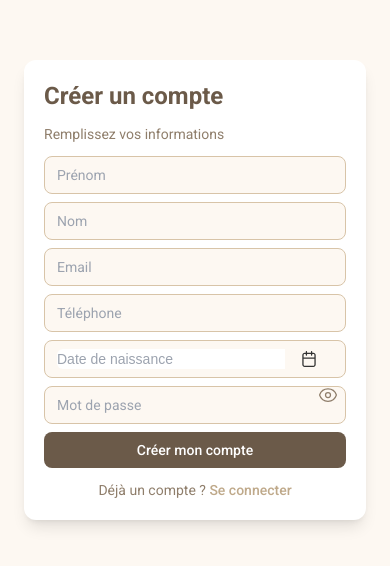
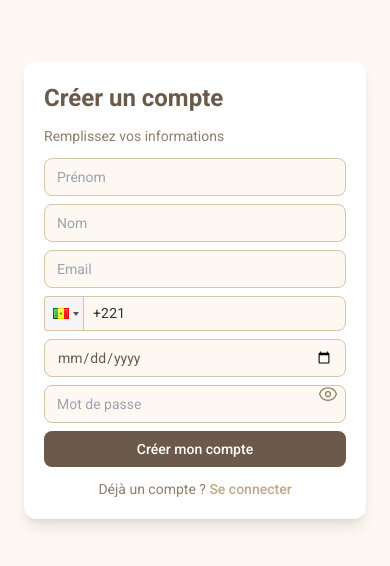
Before and after one commit to antaseck27/Tache-21-Frontt, a React (Vite) app: page /signup in a window 390 px wide. Shown: the part 132-698 px from the top of the page. Built offline with nearby package versions, Linux system fonts and the light colour scheme; a web font is replaced by a local one.

Commit message:
update phone calendar

```diff
--- a/src/pages/Signup.jsx
+++ b/src/pages/Signup.jsx
@@ -1,5 +1,7 @@
 import React, { useState } from "react";
 import { Calendar } from "primereact/calendar";
+import PhoneInput from "react-phone-input-2";
+import "react-phone-input-2/lib/style.css";
 import {
   EyeIcon,
   EyeSlashIcon,
@@ -146,11 +148,12 @@ export default function SignupCompact() {
             {/* Email + Téléphone */}
             <div className="grid grid-cols-1 md:grid-cols-2 gap-2">
               <input type="email" placeholder="Email" value={formData.email} onChange={e => updateField("email", e.target.value)} className="w-full px-3 py-2 rounded-lg border border-[#d8c4a8] bg-[#fdf8f2] focus:ring-2 focus:ring-[#bfa98a] text-sm" />
-              <input type="tel" placeholder="Téléphone" value={formData.telephone} onChange={e => updateField("telephone", e.target.value)} className="w-full px-3 py-2 rounded-lg border border-[#d8c4a8] bg-[#fdf8f2] focus:ring-2 focus:ring-[#bfa98a] text-sm" />
+              <PhoneInput country={"sn"} value={formData.telephone} onChange={(phone) => updateField("telephone", phone)} inputClass="!w-full !bg-[#fdf8f2] !border-[#d8c4a8] !rounded-lg !text-sm" buttonClass="!border-[#d8c4a8]" dropdownClass="!bg-white"  inputStyle={{ width: "100%", backgroundColor: "#fdf8f2", borderRadius: "0.5rem", borderColor: "#d8c4a8",}}/>
             </div>
 
             {/* Date de naissance */}
-            <Calendar value={formData.dateNaissance} onChange={e => updateField("dateNaissance", e.value)} showIcon dateFormat="dd/mm/yy" placeholder="Date de naissance" className="w-full px-3 py-2 rounded-lg border border-[#d8c4a8] bg-[#fdf8f2] text-sm" />
+            <input type="date" value={formData.dateNaissance ? dayjs(formData.dateNaissance).format("YYYY-MM-DD") : ""} onChange={(e) => updateField("dateNaissance", new Date(e.target.value))} placeholder="Date de naissance"className="w-full px-3 py-2 rounded-lg border border-[#d8c4a8] bg-[#fdf8f2] text-sm text-[#6b5a49] focus:outline-none focus:ring-2 focus:ring-[#bfa98a]"/>
+
 
             {/* Mot de passe */}
             <div className="relative">
```
